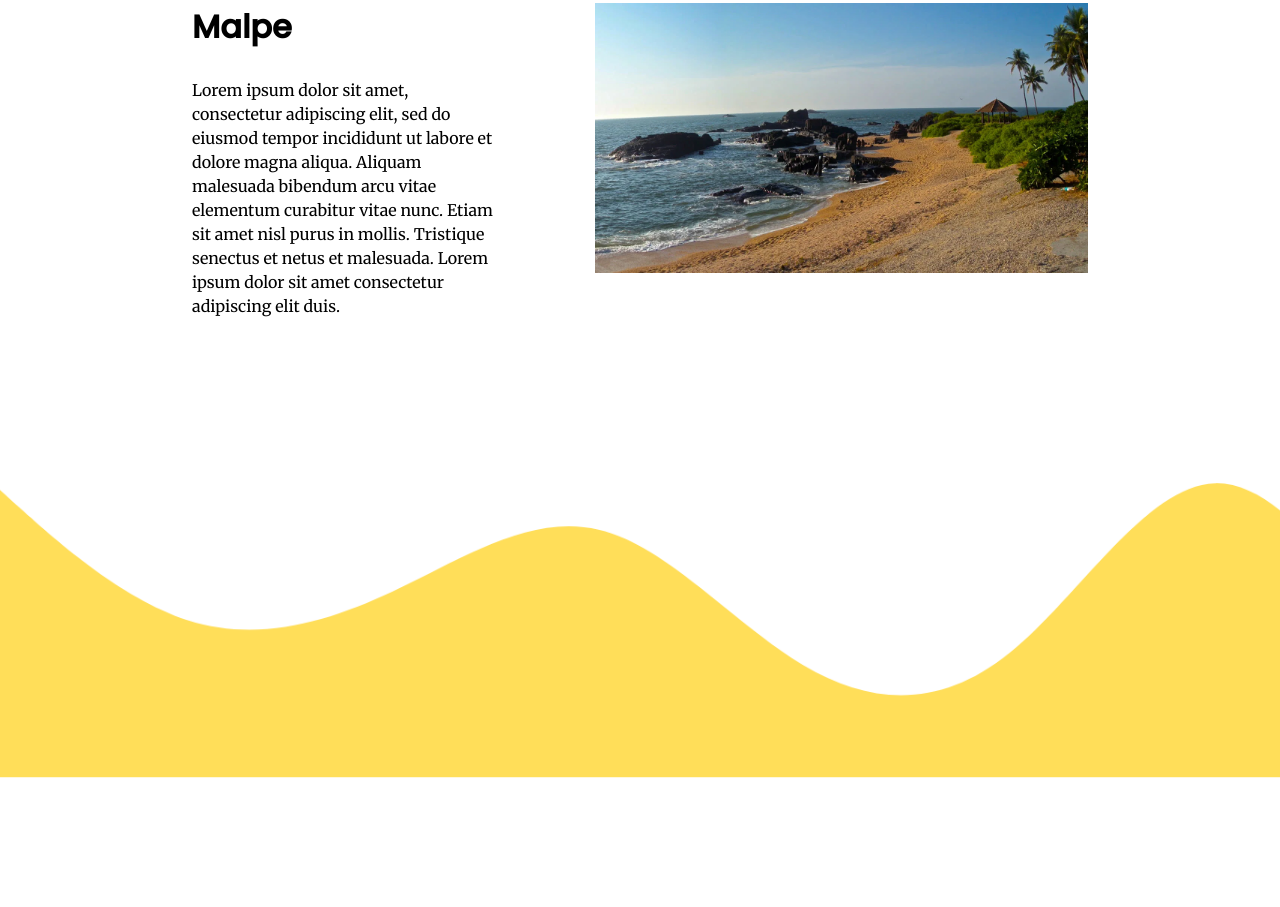
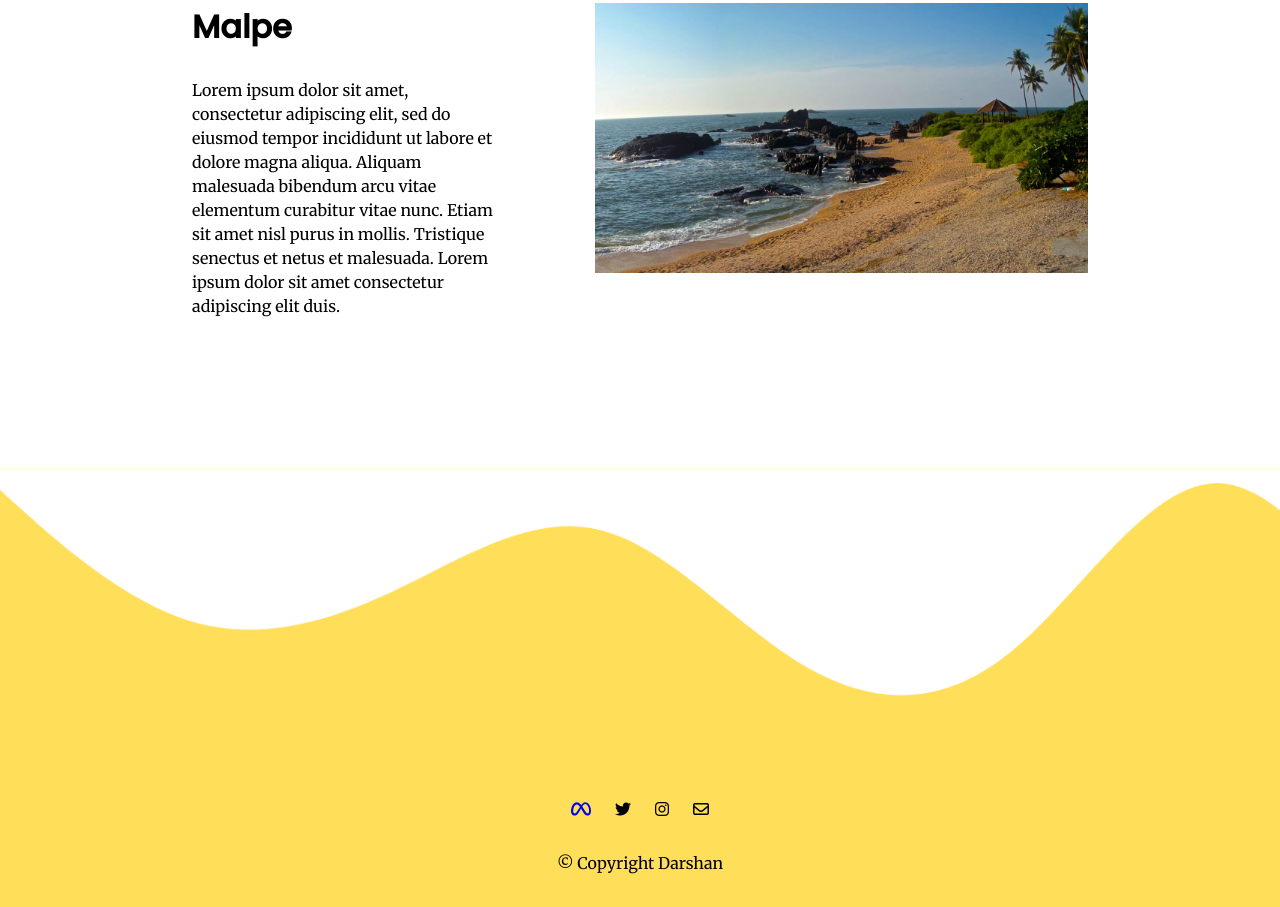
Before and after one commit to harry10-git/Darshan, a plain HTML site: page content/beaches_index.html in a window 1280 px wide. Shown: the part 2558-3465 px from the top of the page. Before the commit the page ends 3339 px from the top, so only its background shows below. Drawn offline with Linux system fonts and the light colour scheme.

Commit message:
Footer added in all content pages

```diff
--- a/content/beaches_index.html
+++ b/content/beaches_index.html
@@ -8,10 +8,11 @@
 
     <!-- Fonts -->
     <link rel="preconnect" href="https://fonts.googleapis.com">
-<link rel="preconnect" href="https://fonts.gstatic.com" crossorigin>
-<link href="https://fonts.googleapis.com/css2?family=Merriweather&family=Montserrat&family=Poppins:wght@500&family=Sacramento&display=swap" rel="stylesheet">
+    <link rel="preconnect" href="https://fonts.gstatic.com" crossorigin>
+    <link href="https://fonts.googleapis.com/css2?family=Merriweather&family=Montserrat&family=Poppins:wght@500&family=Sacramento&display=swap" rel="stylesheet">
 
     <link rel="stylesheet" href="css/beaches_styles.css">
+    <script src="https://kit.fontawesome.com/7276ac3ae5.js" crossorigin="anonymous"></script>
 </head>
 <body>
     <img class="yellow-wave" src="css/images/beaches/yellow-wave.png" alt="">
@@ -73,8 +74,20 @@
                         </div>
 
 
+    <div class="footer-class">
+    <img class="yellow-wave rotate" src="css/images/beaches/yellow-wave.png" alt="">
 
-    <img class="yellow-wave rotate" src="css/images/beaches/yellow-wave.png" alt="">
+    <!-- Footer -->
+
+    <footer class="footer-class" id="footer">
+    <a href="https://www.linkedin.com/in/triya-roy"><i class="social_icon fa-brands fa-meta"></i></a>
+    <a href="https://twitter.com/"></a><i class="social_icon fa-brands fa-twitter"></i></a>
+    <a href=""></a><i class="social_icon fa-brands fa-instagram"></i></a>
+    <a href="mailto:triyaroy0401@email.com"></a><i class="social_icon fa-regular fa-envelope"></i></a>
+    <a href=""></a><p>© Copyright Darshan</p>
+
+    </footer>
+    </div>
 
 
 </body>
--- a/content/css/beaches_styles.css
+++ b/content/css/beaches_styles.css
@@ -20,10 +20,7 @@ p
     width: 100%;
 }
 
-.rotate
-{
-    transform: rotate(180deg);
-}
+
 
 .content
 {
@@ -58,3 +55,20 @@ p
     float: left;
     margin-right: 100px;
 }
+
+.rotate
+{
+    transform: rotate(180deg);
+}
+
+.footer-class
+{
+    position: absolute;
+    text-align: center;
+    background-color: #ffde59;
+    width: 100%;
+}
+.social_icon
+{
+    margin: 20px 10px;
+}
--- a/content/css/clubs_styles.css
+++ b/content/css/clubs_styles.css
@@ -58,3 +58,15 @@ p
     float: left;
     margin-right: 100px;
 }
+
+.footer-class
+{
+    position: absolute;
+    text-align: center;
+    background-color: #583079;
+    width: 100%;
+}
+.social_icon
+{
+    margin: 20px 10px;
+}
--- a/content/css/mountains_styles.css
+++ b/content/css/mountains_styles.css
@@ -58,3 +58,15 @@ p
     float: left;
     margin-right: 100px;
 }
+
+.footer-class
+{
+    position: absolute;
+    text-align: center;
+    background-color: #57A237;
+    width: 100%;
+}
+.social_icon
+{
+    margin: 20px 10px;
+}
--- a/content/css/restaurants_styles.css
+++ b/content/css/restaurants_styles.css
@@ -59,3 +59,15 @@ p
     float: left;
     margin-right: 100px;
 }
+
+.footer-class
+{
+    position: absolute;
+    text-align: center;
+    background-color: #334599;
+    width: 100%;
+}
+.social_icon
+{
+    margin: 20px 10px;
+}
--- a/content/css/roadtrips_styles.css
+++ b/content/css/roadtrips_styles.css
@@ -58,3 +58,15 @@ p
     float: left;
     margin-right: 100px;
 }
+
+.footer-class
+{
+    position: absolute;
+    text-align: center;
+    background-color: #47A5A8;
+    width: 100%;
+}
+.social_icon
+{
+    margin: 20px 10px;
+}
--- a/content/css/temples_styles.css
+++ b/content/css/temples_styles.css
@@ -58,3 +58,15 @@ p
     float: left;
     margin-right: 100px;
 }
+
+.footer-class
+{
+    position: absolute;
+    text-align: center;
+    background-color: #F69458;
+    width: 100%;
+}
+.social_icon
+{
+    margin: 20px 10px;
+}
```
Also changed, not shown: content/clubs_index.html (+16 -3 lines), content/mountains_index.html (+15 -1 lines), content/restaurants_index.html (+16 -1 lines), content/roadtrips_index.html (+16 -1 lines), content/temples_index.html (+16 -1 lines), index.html (+1 -0 lines).
